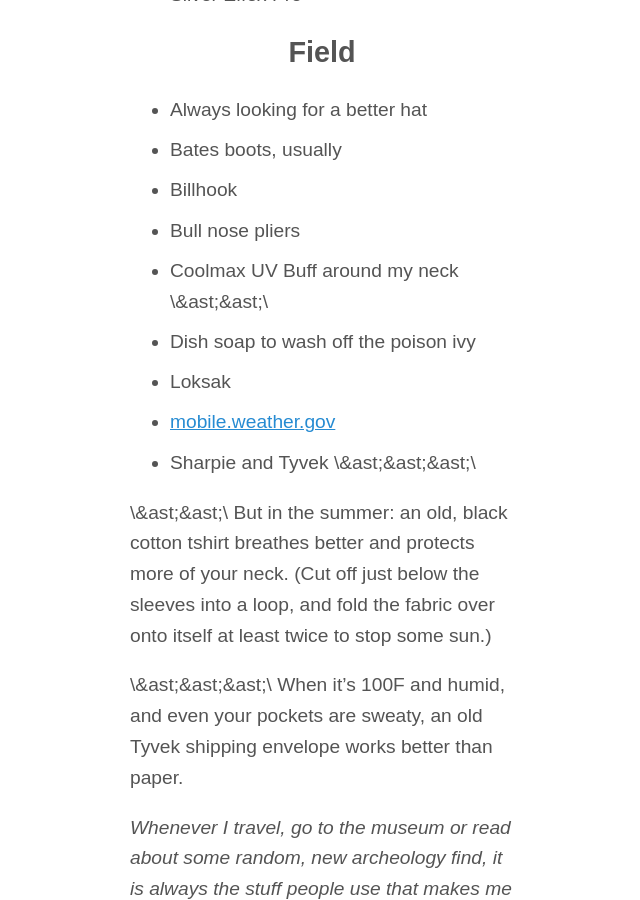
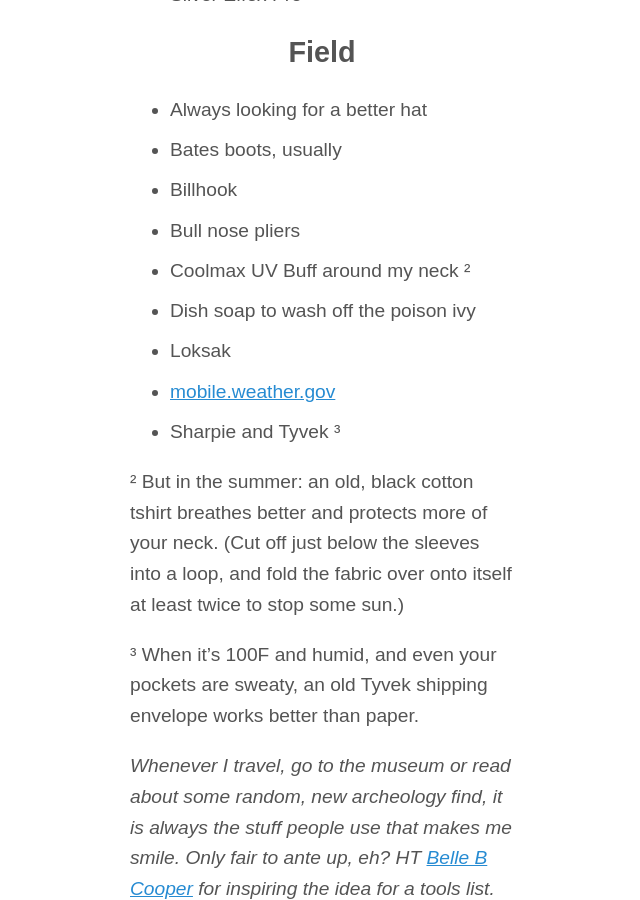
Before and after one commit to zachmccabe/zachmccabe.github.io, a Jekyll site: the page built from tools.md, in a window 1280 px wide and 900 px high, scrolled down 2728 px. Shown: the whole window, without its empty margins (318-958 px from the left). Built offline with Jekyll 4.4.1, drawn with Linux system fonts in a browser that asks for light colours; some of the changed lines change nothing that is shown; some of the changed text lies outside the part shown.

Commit message:
Update tools.md

```diff
--- a/tools.md
+++ b/tools.md
@@ -10,10 +10,10 @@ description: Tools list
 For my collaborators, friends and you. This list is meant to give you a look at some useful favorites that help me get stuff done. Updated: {{ page.date | date: "Y% b% d%" }}
 
 
-+ [field](https://www.zachmccabe.com/tools#field)
-+ [office](https://www.zachmccabe.com/tools#office)
-+ [organization](https://www.zachmccabe.com/tools#organization)
-+ [photo](https://www.zachmccabe.com/tools#photo)
++ [field](https://www.zachmccabe.com/tools.html#field)
++ [office](https://www.zachmccabe.com/tools.html#office)
++ [organization](https://www.zachmccabe.com/tools.html#organization)
++ [photo](https://www.zachmccabe.com/tools.html#photo)
 
 
 
@@ -41,9 +41,9 @@ For the last 17 years, I've been using .TXT on macOS to write anything longer th
 + _todo.txt via [Standard Notes](https://www.standardnotes.org)
 + Android, de-Googled
 + Sticky note triage, prev Orgzly
-+ Pomodoro technique \&ast;\
++ Pomodoro technique &sup1;
 
-&ast; For nearly all screen-based tasks, at least. Writing gets more time because it takes me that long to build momentum.
+&sup1; For nearly all screen-based tasks, at least. Writing gets more time because it takes me that long to build momentum.
 
 
 
@@ -78,16 +78,16 @@ For the last 17 years, I've been using .TXT on macOS to write anything longer th
 + Bates boots, usually
 + Billhook
 + Bull nose pliers
-+ Coolmax UV Buff around my neck \&ast;&ast;\
++ Coolmax UV Buff around my neck &sup2;
 + Dish soap to wash off the poison ivy
 + Loksak
 + [mobile.weather.gov](https://mobile.weather.gov/)
-+ Sharpie and Tyvek \&ast;&ast;&ast;\
++ Sharpie and Tyvek &sup3;
 
 
-\&ast;&ast;\ But in the summer: an old, black cotton tshirt breathes better and protects more of your neck. (Cut off just below the sleeves into a loop, and fold the fabric over onto itself at least twice to stop some sun.)
+&sup2; But in the summer: an old, black cotton tshirt breathes better and protects more of your neck. (Cut off just below the sleeves into a loop, and fold the fabric over onto itself at least twice to stop some sun.)
 
-\&ast;&ast;&ast;\ When it's 100F and humid, and even your pockets are sweaty, an old Tyvek shipping envelope works better than paper.
+&sup3; When it's 100F and humid, and even your pockets are sweaty, an old Tyvek shipping envelope works better than paper.
 
 _Whenever I travel, go to the museum or read about some random, new archeology find, it is always the stuff people use that makes me smile. Only fair to ante up, eh? HT [Belle B Cooper](http://bellebcooper.com/) for inspiring the idea for a tools list. She is a formidable talent._
 
```
